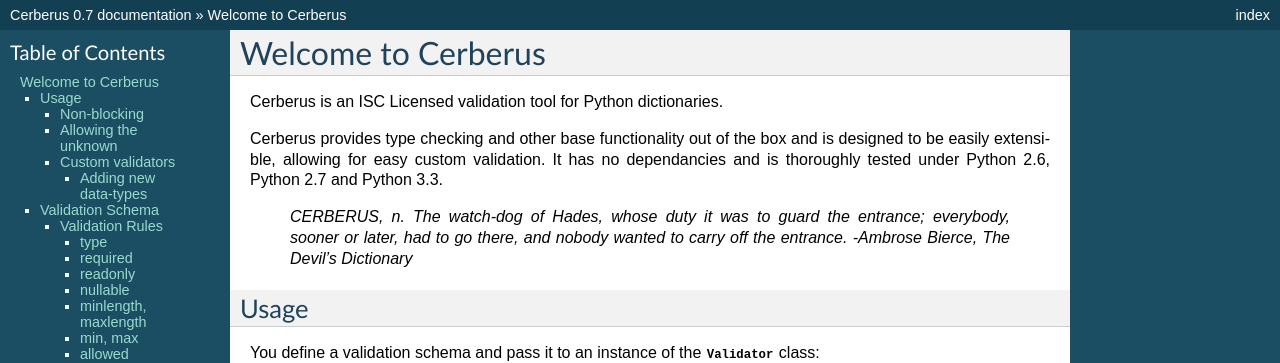
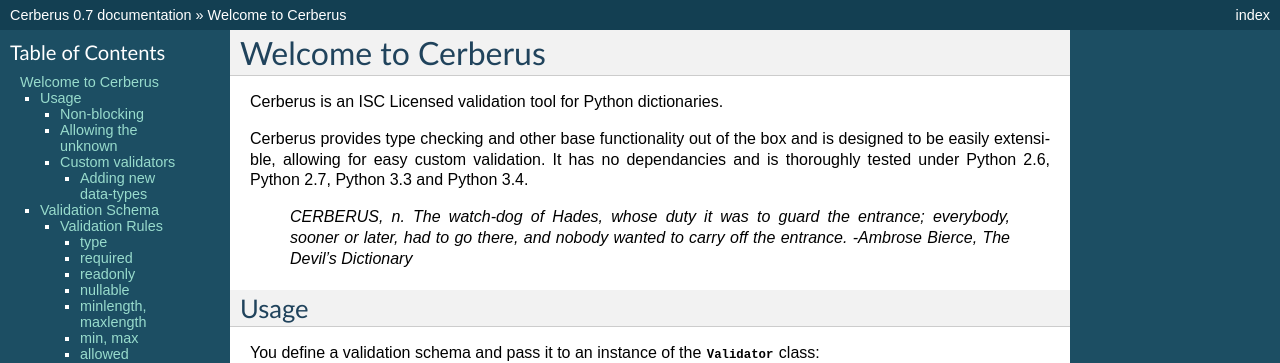
Before and after one commit to pyeve/cerberus, a Sphinx documentation site: the page built from docs/index.rst, in a window 1280 px wide and 900 px high. Shown: the top 363 px of the window. Built offline with Sphinx 7.4.7, drawn with Linux system fonts in a browser that asks for light colours.

Commit message:
Python 3.4

```diff
--- a/docs/index.rst
+++ b/docs/index.rst
@@ -5,8 +5,8 @@
 
 Cerberus provides type checking and other base functionality out of the box and
 is designed to be easily extensible, allowing for easy custom validation. It
-has no dependancies and is thoroughly tested under Python 2.6, Python 2.7 and
-Python 3.3.
+has no dependancies and is thoroughly tested under Python 2.6, Python 2.7,
+Python 3.3 and Python 3.4.
 
     *CERBERUS, n. The watch-dog of Hades, whose duty it was to guard the
     entrance; everybody, sooner or later, had to go there, and nobody wanted to
--- a/setup.py
+++ b/setup.py
@@ -33,5 +33,6 @@
         'Programming Language :: Python :: 2.7'
         'Programming Language :: Python :: 3'
         'Programming Language :: Python :: 3.3'
+        'Programming Language :: Python :: 3.4'
     ],
 )
```
Also changed, not shown: 1 other file.
